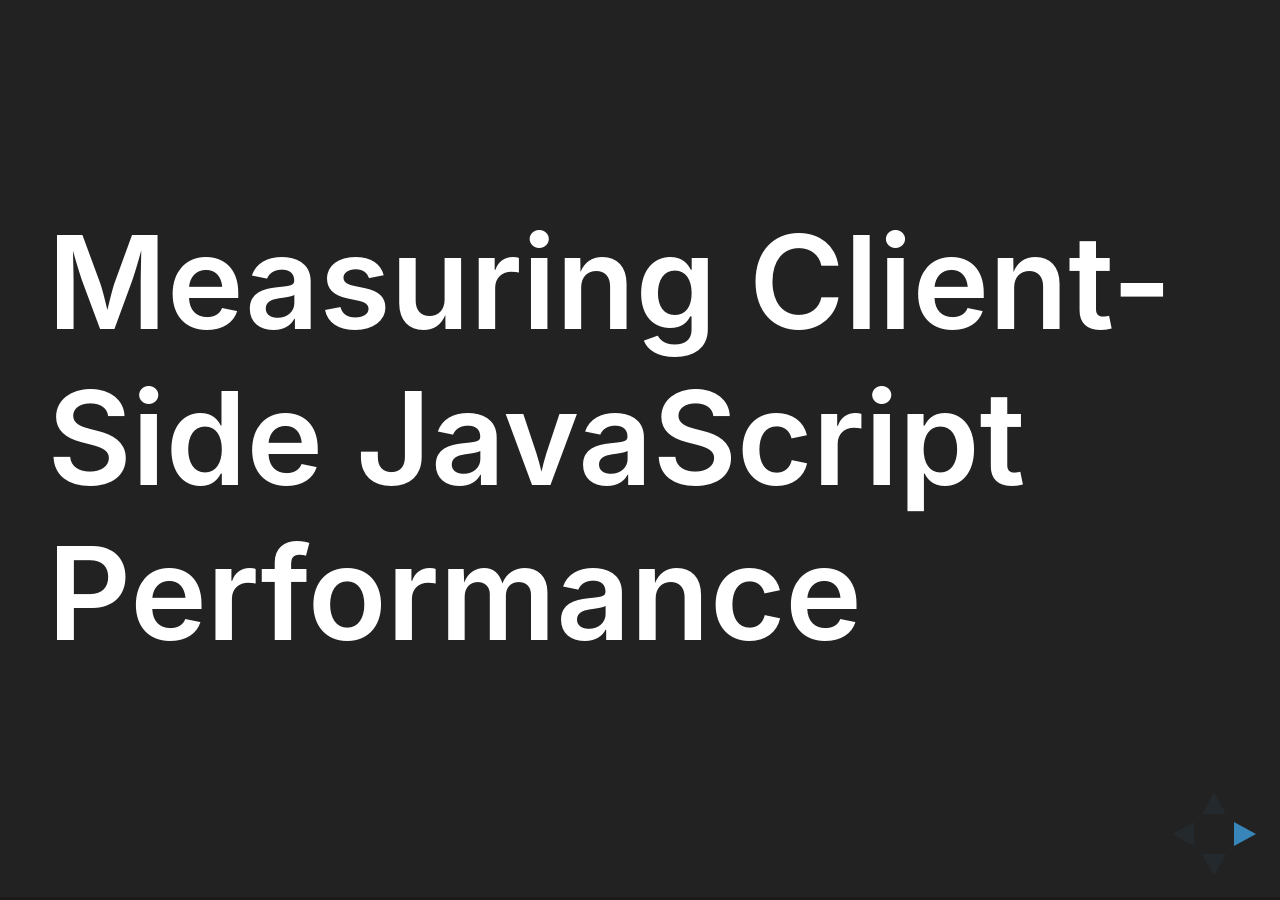
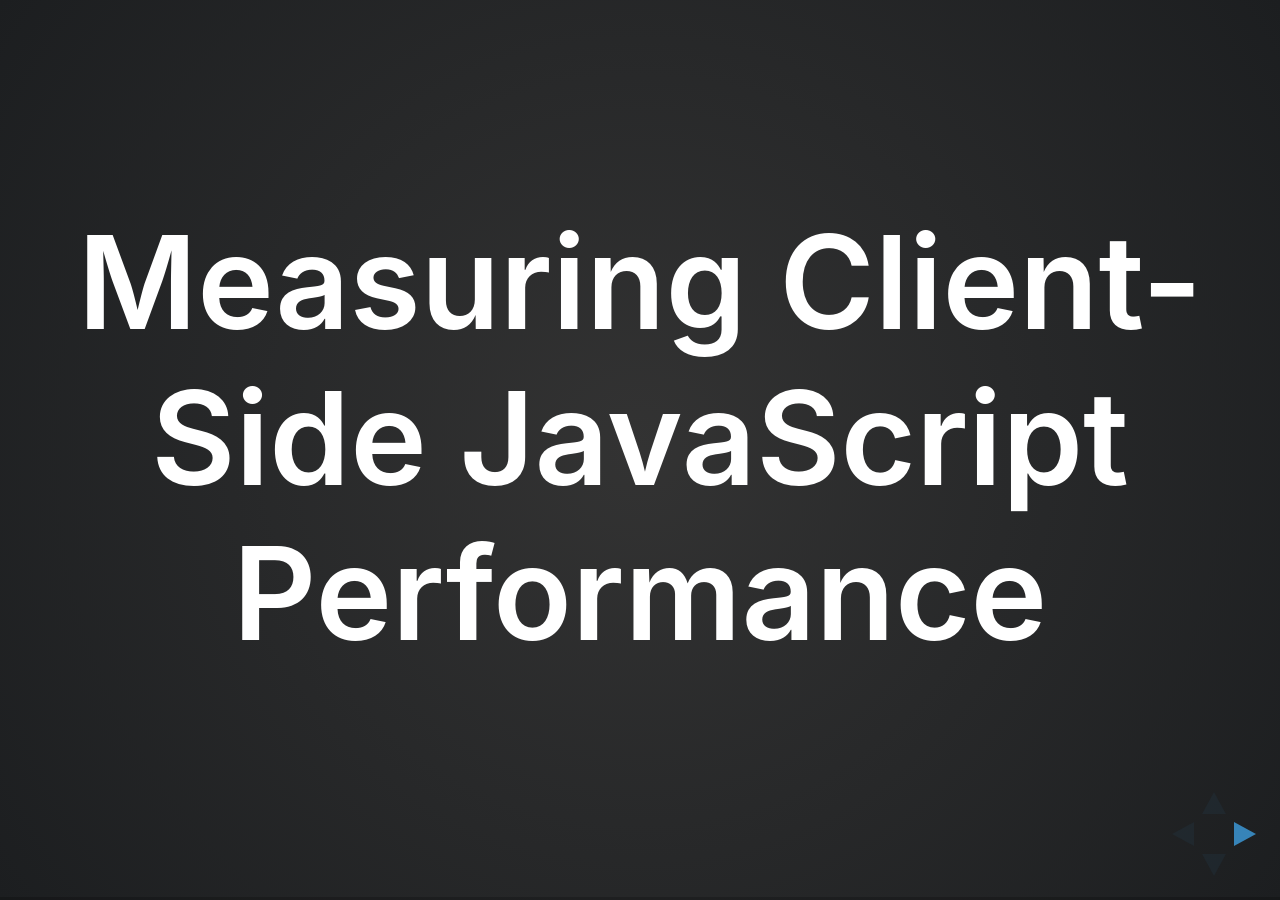
Before and after one commit to joshbeckman/andjosh.github.io, a Jekyll site: the page built from _decks/measuring-client-side-javascript-performance.md, in a window 1280 px wide. Built offline with Jekyll 4.4.1, drawn with Linux system fonts in a browser that asks for light colours; some web fonts are replaced.

Commit message:
Update reveal presentation style

```diff
--- a/_layouts/reveal.html
+++ b/_layouts/reveal.html
@@ -40,8 +40,23 @@ body
 {
     font-family: -apple-system,BlinkMacSystemFont,avenir next,avenir,helvetica neue,helvetica,ubuntu,roboto,noto,segoe ui,arial,sans-serif;
 }
-.reveal .slides {
-    text-align: left;
+.reveal.slide {
+    background-color: #1c1e20;
+    background: -moz-radial-gradient(center, circle cover, #333 0%, #1c1e20 100%);
+    background: -webkit-gradient(radial, center center, 0px, center center, 100%, color-stop(0%, #333), color-stop(100%, #1c1e20));
+    background: -webkit-radial-gradient(center, circle cover, #333 0%, #1c1e20 100%);
+    background: -o-radial-gradient(center, circle cover, #333 0%, #1c1e20 100%);
+    background: -ms-radial-gradient(center, circle cover, #333 0%, #1c1e20 100%);
+    background: radial-gradient(center, circle cover, #333 0%, #1c1e20 100%);
+}
+.reveal pre {
+    box-shadow: 0 0 2rem rgba(0, 0, 0, 0.5);
+    border-radius: 1rem;
+}
+.reveal pre code {
+    padding: 3rem;
+    border-radius: 1rem;
+    background-color: #2b2b2b;
 }
 </style>
 </head>
```
Also changed, not shown: _decks/dynamically-upgrade-long-spa-app.md (+11 -5 lines).
